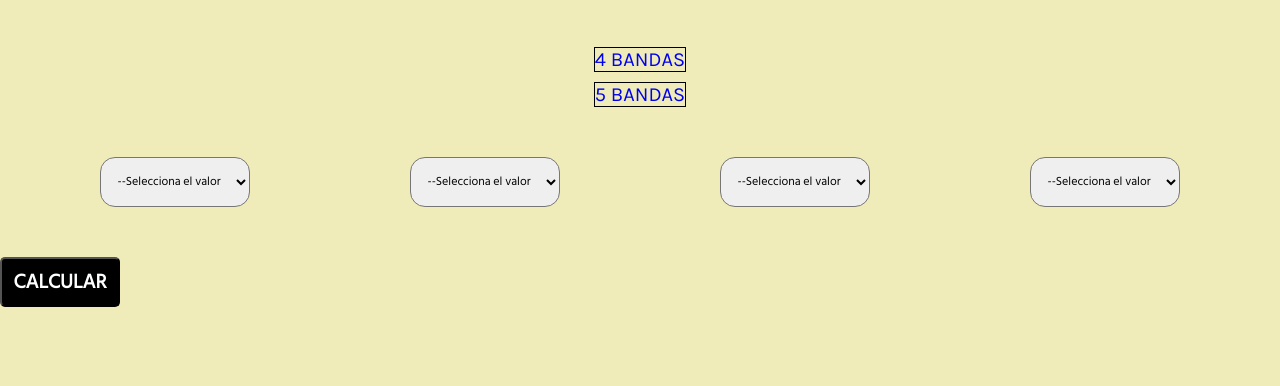
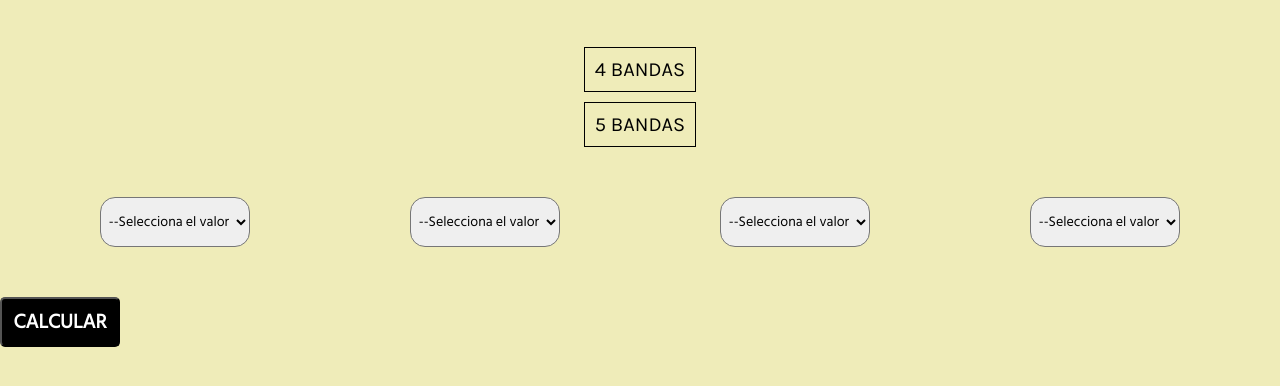
Before and after one commit to LuisFC7/Desarrollo-Web, a plain HTML site: page Resistor Calculator/index.html in a window 1280 px wide. Shown: the part 112-498 px from the top of the page. Drawn offline with Linux system fonts and the light colour scheme.

Commit message:
Add files via upload

```diff
--- a/Resistor Calculator/CSS/style.css
+++ b/Resistor Calculator/CSS/style.css
@@ -29,7 +29,7 @@ body{
     background-color: var(--fondo);
 }
 
-.valor0{background-color: var(--0); height: 5rem;}
+.valor0{background-color: var(--0); height: 5rem; color: var(--9);}
 .valor1{background-color: var(--1);}
 .valor2{background-color: var(--2);}
 .valor3{background-color: var(--3);}
@@ -61,7 +61,7 @@ body{
     width: 15rem;
     height: 5rem;
     font-family: var(--fboton);
-    font-size: 1.2rem;
+    font-size: 1.4rem;
 }
 
 .resultado{
@@ -97,6 +97,10 @@ body{
     font-family: var(--fuente);
     font-size: 2rem;
     margin-top: 1rem;
+    padding:1rem;
+    appearance: none;
+    color: var(--0);
+
 }
 
 .bandas__a:hover{
```
